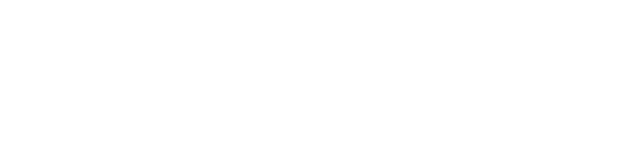
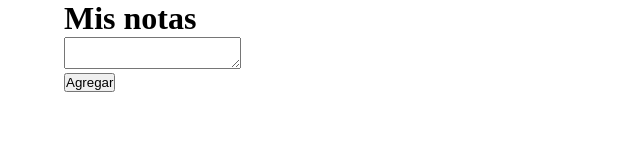
Before and after one commit to alexispathe/UNI_SI_notas_localstorage, a plain HTML site: page index.html in a window 1280 px wide. Shown: the whole page, without its empty margins (0-640 px from the left). Drawn offline with Linux system fonts and the light colour scheme.

Commit message:
Se termina de maquetar el html

```diff
--- a/index.html
+++ b/index.html
@@ -8,6 +8,22 @@
     <link rel="stylesheet" href="style.css">
 </head>
 <body>
+    <div class="container">
+        <div class="idcontenedor">
+            <h1>Mis notas</h1>
+            <div class="cotenedor">
+                <textarea class="texto" id="texto">
+
+                </textarea>
+            </div>
+            <button class="boton" id="boton">Agregar</button>
+        </div>
+        <!-- Notas -->
+        <div class="notas" id="notas">
+
+        </div>
+    </div>
+
     <script src="index.js"></script>
 </body>
 </html>
--- a/style.css
+++ b/style.css
@@ -0,0 +1,8 @@
+*{
+    padding: 0px;
+    margin: 0px;
+}
+.container{
+    width: 90%;
+    margin: 0px auto;
+}
```
